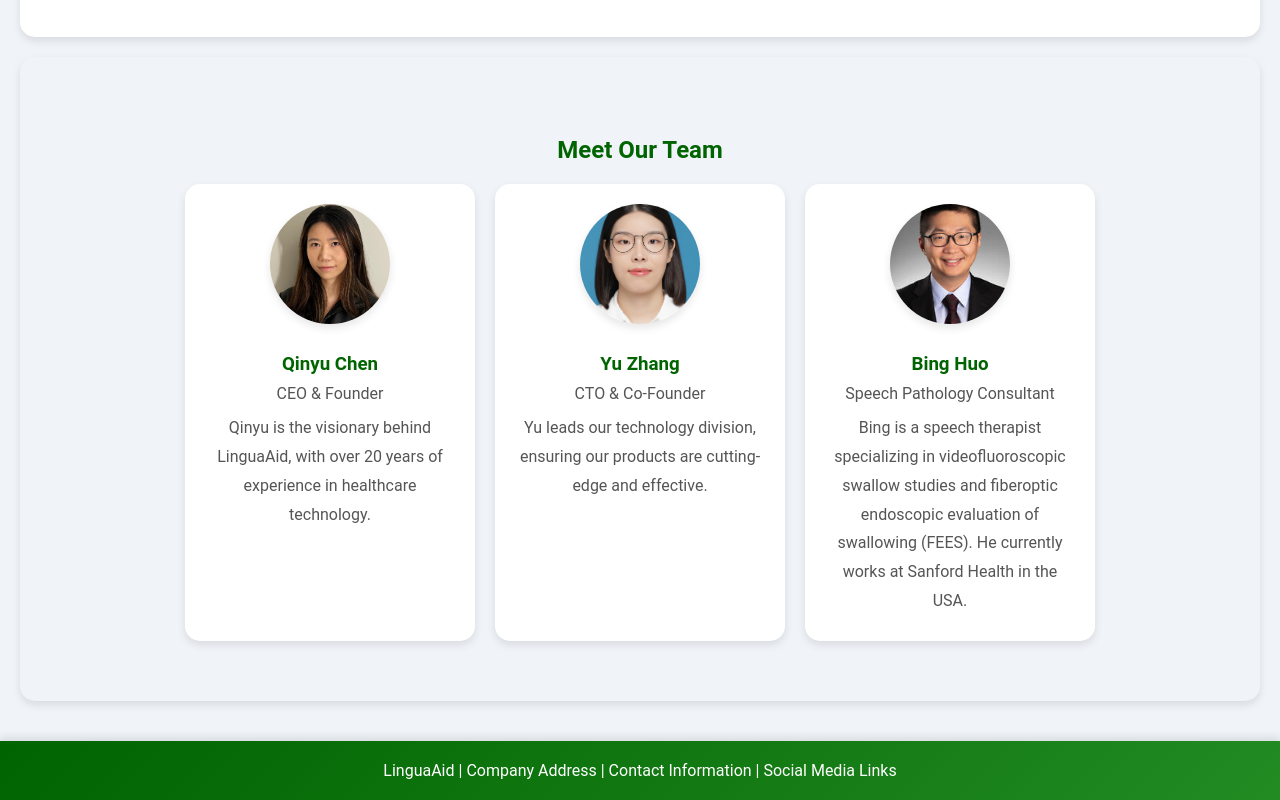
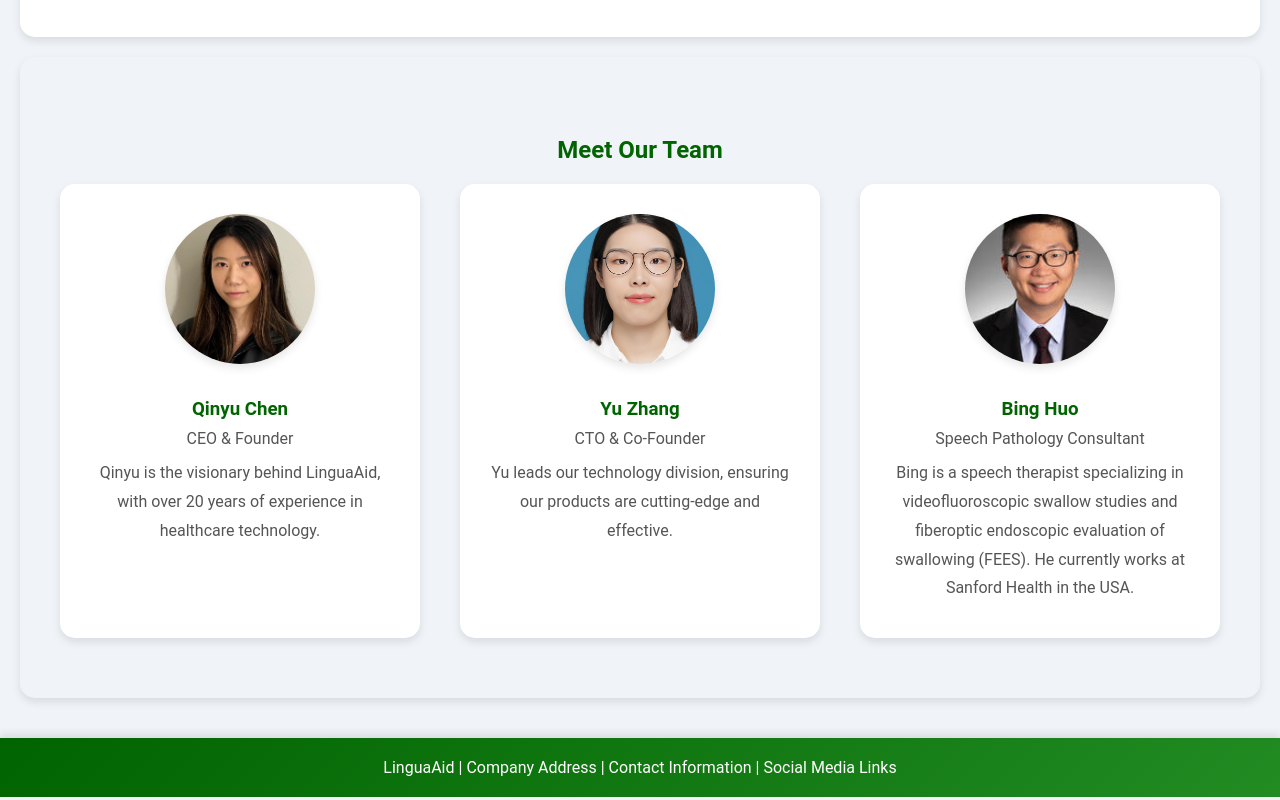
Before and after one commit to YuZhanghuohuo/ai-healthcare, a plain HTML site: page aboutus.html in a window 1280 px wide. Shown: the part 353-1153 px from the top of the page. Drawn offline with Linux system fonts and the light colour scheme.

Commit message:
Update styles.css

```diff
--- a/css/styles.css
+++ b/css/styles.css
@@ -93,14 +93,14 @@ section p {
     display: flex;
     flex-wrap: wrap;
     justify-content: center;
-    gap: 20px;
+    gap: 40px;
 }
 
 .team-member {
     background: white;
     border-radius: 15px;
-    padding: 20px;
-    width: 250px;
+    padding: 30px;
+    width: 300px; /* Increased width */
     box-shadow: 0 4px 8px rgba(0, 0, 0, 0.1);
     transition: transform 0.3s, box-shadow 0.3s;
     text-align: center;
@@ -108,11 +108,11 @@ section p {
 
 .team-member img {
     border-radius: 50%;
-    width: 120px;
-    height: 120px;
+    width: 150px; /* Increased size */
+    height: 150px; /* Increased size */
     object-fit: cover;
     box-shadow: 0 4px 8px rgba(0, 0, 0, 0.1);
-    margin-bottom: 15px;
+    margin-bottom: 20px;
 }
 
 .team-member:hover {
```
